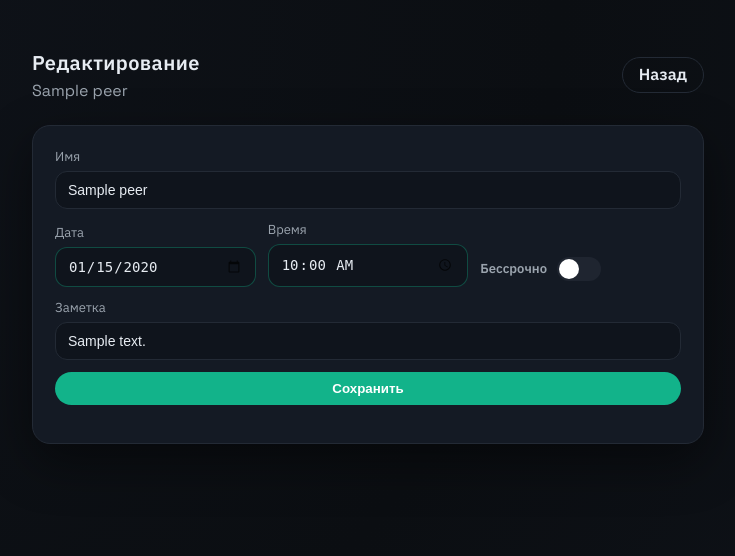
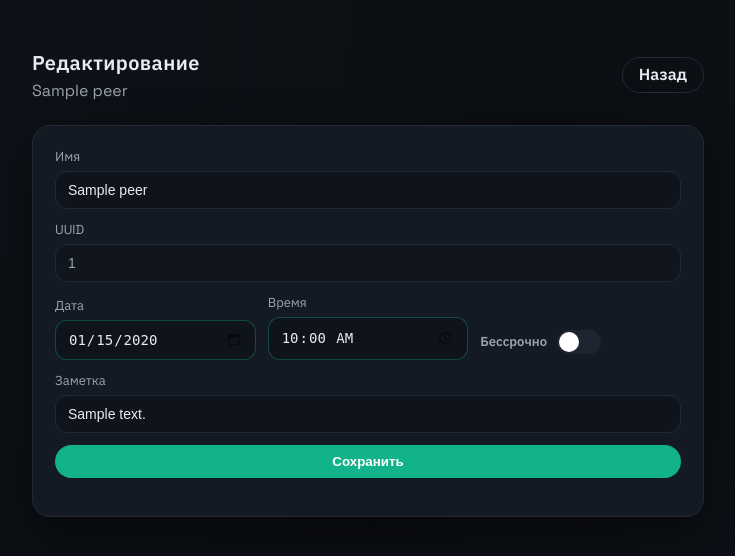
Before and after one commit to flammable121/awgpanel121, a FastAPI app: template panel/app/templates/edit.html in a window 1280 px wide. Shown: the top 556 px of the page, without its empty margins (272-1007 px from the left). Run offline with FastAPI, Linux system fonts and the light colour scheme; the template is opened without the code that fills it: most values are stand-ins (such as "Sample title", 1, 10 or a date in 2020); parts of the project's set-up code (start-up, migrations or seed data) failed here and were passed over.

Commit message:
Show peer UUID on edit page

```diff
--- a/panel/app/static/styles.css
+++ b/panel/app/static/styles.css
@@ -245,6 +245,12 @@ textarea {
   color: var(--ink);
 }
 
+input[readonly] {
+  color: var(--muted);
+  background: rgba(12, 17, 24, 0.45);
+  cursor: default;
+}
+
 textarea {
   min-height: 82px;
   resize: vertical;
--- a/panel/app/templates/base.html
+++ b/panel/app/templates/base.html
@@ -4,7 +4,7 @@
   <meta charset="utf-8" />
   <meta name="viewport" content="width=device-width, initial-scale=1" />
   <title>{{ title or "AmneziaWG Panel" }}</title>
-  <link rel="stylesheet" href="{{ base_path }}/static/styles.css?v=29" />
+  <link rel="stylesheet" href="{{ base_path }}/static/styles.css?v=30" />
   <script>window.__PANEL_BASE__ = "{{ base_path }}";</script>
 </head>
 <body data-theme="dark">
--- a/panel/app/templates/edit.html
+++ b/panel/app/templates/edit.html
@@ -16,6 +16,10 @@
       <label>
         <span>Имя</span>
         <input type="text" name="name" value="{{ peer.name }}" />
+      </label>
+      <label>
+        <span>UUID</span>
+        <input type="text" value="{{ peer.id }}" readonly />
       </label>
       <div class="form-row form-row-inline">
         <label>
```
